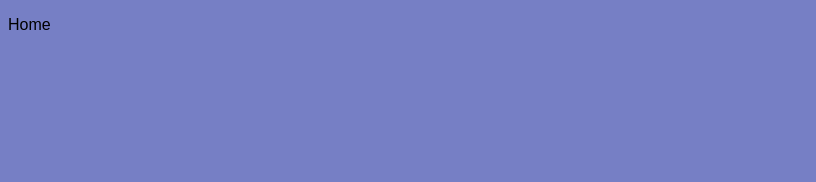
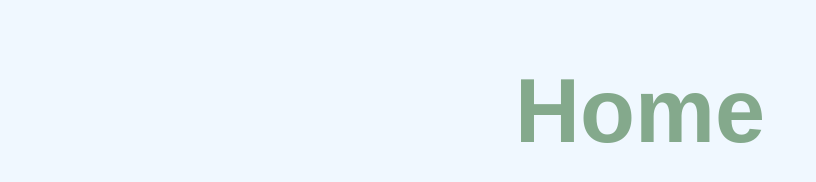
Before and after one commit to eromero70/eromero70.github.io, a plain HTML site: page index.html in a window 1280 px wide. Shown: the whole page, without its empty margins (0-816 px from the left). Drawn offline with Linux system fonts and the light colour scheme; a web font is replaced by a local one.

Commit message:
Add files via upload
Change in Color

```diff
--- a/index.html
+++ b/index.html
@@ -7,7 +7,12 @@
 <title>Index</title>
 </head>
 
-	<body>
-		 <p> Home  </p>
+<body>
+
+<h1> Home </h1>
+
+
+
+
 </body>
 </html>
--- a/style.css
+++ b/style.css
@@ -1,8 +1,22 @@
 @charset "UTF-8";
-/* CSS Document */
+/* CSS Document
+Title Color #84A98C*/
 body {
-background-color:#767FC5;
+background-color:aliceblue;
 font-family: bree,sans-serif;
 font-weight: 1600;
 font-style: normal;
+margin: 0px;
+padding: 0px;
+border: 0px;
 }
+
+
+h1 {
+font-family: bree, sans-serif;
+font-size: 90px;
+height: 30px;
+align-content: center;
+color:#84A98C;
+text-align: center;
+}
```
